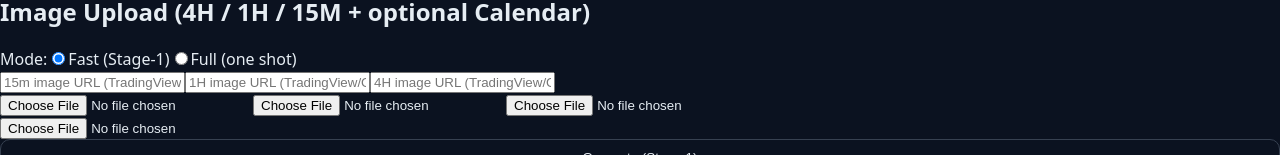
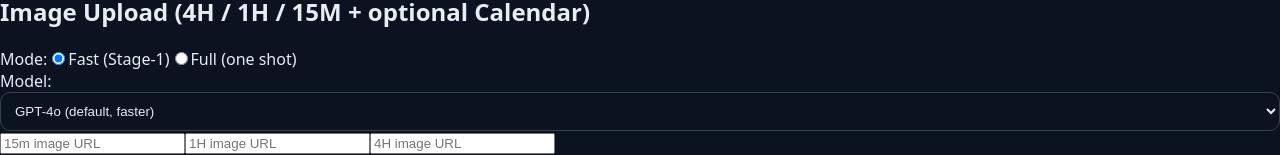
Before and after one commit to yorickbon/trade-plan-app, a Next.js app: page / in a window 1280 px wide. Shown: the part 645-800 px from the top of the page. Built offline with nearby package versions, Linux system fonts and the light colour scheme; no server answers.

Commit message:
Update VisionUpload.tsx

```diff
--- a/components/VisionUpload.tsx
+++ b/components/VisionUpload.tsx
@@ -13,16 +13,7 @@ type Props = {
 type ApiMeta = {
   cacheKey?: string;
   mode?: "fast" | "full" | "expand";
-  sources?: {
-    headlines_used: number;
-    headlines_instrument: string;
-    calendar_used: boolean;
-    csm_used: boolean;
-    csm_time: string;
-    cot_used: boolean;
-    cot_report_date: string | null;
-    cot_error?: string | null;
-  };
+  sources?: any;
 };
 
 export default function VisionUpload({
@@ -37,24 +28,23 @@ export default function VisionUpload({
   const [h4, setH4] = useState<File | null>(null);
   const [calendar, setCalendar] = useState<File | null>(null);
 
-  // URL states (TradingView/Gyazo direct image or page link)
+  // URL states
   const [m15Url, setM15Url] = useState("");
   const [h1Url, setH1Url] = useState("");
   const [h4Url, setH4Url] = useState("");
 
   // Mode & flow
   const [mode, setMode] = useState<"fast" | "full">("fast");
+  const [model, setModel] = useState<"gpt-4o" | "gpt-5">("gpt-4o"); // NEW toggle
   const [cacheKey, setCacheKey] = useState<string | null>(null);
   const [stage1Text, setStage1Text] = useState<string>("");
 
   // UI
   const [busy, setBusy] = useState(false);
   const [error, setError] = useState<string | null>(null);
-
-  // Optional: show how many headlines we bundled (for sanity)
   const [bundledHeadlines, setBundledHeadlines] = useState<number>(0);
 
-  // Refs to clear inputs
+  // Refs
   const refM15 = useRef<HTMLInputElement>(null);
   const refH1 = useRef<HTMLInputElement>(null);
   const refH4 = useRef<HTMLInputElement>(null);
@@ -83,15 +73,15 @@ export default function VisionUpload({
     if (refCal.current) refCal.current.value = "";
   }
 
-  // hard reset when instrument changes or parent bumps resetSignal
   useEffect(() => {
     clearAll();
-    // eslint-disable-next-line react-hooks/exhaustive-deps
   }, [instrument, resetSignal]);
 
   async function fetchHeadlinesForInstrument(code: string) {
     try {
-      const url = `/api/news?instrument=${encodeURIComponent(code)}&hours=48&max=12&_t=${Date.now()}`;
+      const url = `/api/news?instrument=${encodeURIComponent(
+        code
+      )}&hours=48&max=12&_t=${Date.now()}`;
       const r = await fetch(url, { cache: "no-store" });
       const j = await r.json().catch(() => ({}));
       const items: any[] = Array.isArray(j?.items) ? j.items : [];
@@ -106,9 +96,9 @@ export default function VisionUpload({
       setError(null);
       setBusyState(true);
 
-      // Prepare form
       const fd = new FormData();
       fd.append("instrument", instrument);
+      fd.append("model", model); // <-- send model to backend
       if (mode === "fast") fd.append("mode", "fast");
 
       if (m15) fd.append("m15", m15);
@@ -120,10 +110,9 @@ export default function VisionUpload({
       if (h1Url) fd.append("h1Url", h1Url.trim());
       if (h4Url) fd.append("h4Url", h4Url.trim());
 
-      // NEW: inject the exact headlines the UI would use (single source of truth)
       const headlines = await fetchHeadlinesForInstrument(instrument);
       if (headlines.length) {
-        fd.append("headlinesJson", JSON.stringify(headlines)); // server will prefer this if present
+        fd.append("headlinesJson", JSON.stringify(headlines));
         setBundledHeadlines(headlines.length);
       } else {
         setBundledHeadlines(0);
@@ -144,7 +133,6 @@ export default function VisionUpload({
         setStage1Text("");
       }
 
-      // Always show result
       onResult(text);
     } catch (e: any) {
       setError(e?.message || "Error generating plan");
@@ -203,32 +191,46 @@ export default function VisionUpload({
         </label>
       </div>
 
-      {/* URLs (TV/Gyazo) */}
+      {/* Model selector */}
+      <div className="flex items-center gap-3">
+        <label className="text-sm font-medium">Model:</label>
+        <select
+          value={model}
+          onChange={(e) => setModel(e.target.value as "gpt-4o" | "gpt-5")}
+          disabled={busy}
+          className="px-2 py-1 rounded bg-neutral-900 border border-neutral-700 text-sm"
+        >
+          <option value="gpt-4o">GPT-4o (default, faster)</option>
+          <option value="gpt-5">GPT-5 (deeper, slower)</option>
+        </select>
+      </div>
+
+      {/* URLs */}
       <div className="grid grid-cols-1 md:grid-cols-3 gap-2">
         <input
           className="px-2 py-1 rounded bg-neutral-900 border border-neutral-700"
-          placeholder="15m image URL (TradingView/Gyazo)"
+          placeholder="15m image URL"
           value={m15Url}
           onChange={(e) => setM15Url(e.target.value)}
           disabled={busy}
         />
         <input
           className="px-2 py-1 rounded bg-neutral-900 border border-neutral-700"
-          placeholder="1H image URL (TradingView/Gyazo)"
+          placeholder="1H image URL"
           value={h1Url}
           onChange={(e) => setH1Url(e.target.value)}
           disabled={busy}
         />
         <input
           className="px-2 py-1 rounded bg-neutral-900 border border-neutral-700"
-          placeholder="4H image URL (TradingView/Gyazo)"
+          placeholder="4H image URL"
           value={h4Url}
           onChange={(e) => setH4Url(e.target.value)}
           disabled={busy}
         />
       </div>
 
-      {/* Files (optional if URLs provided) */}
+      {/* Files */}
       <div className="grid grid-cols-1 md:grid-cols-3 gap-2">
         <input
           type="file"
@@ -253,7 +255,7 @@ export default function VisionUpload({
         />
       </div>
 
-      {/* Calendar (optional) */}
+      {/* Calendar */}
       <div>
         <input
           type="file"
@@ -273,16 +275,13 @@ export default function VisionUpload({
         >
           {mode === "fast" ? "Generate (Stage-1)" : "Generate Full"}
         </button>
-
         <button
           onClick={handleExpand}
           disabled={busy || !cacheKey}
           className="px-3 py-1 rounded border border-neutral-700 hover:bg-neutral-800 disabled:opacity-50"
-          title={!cacheKey ? "Run Stage-1 first" : "Expand the rest"}
         >
           Expand Full Breakdown
         </button>
-
         <button
           onClick={clearAll}
           disabled={busy}
@@ -290,27 +289,26 @@ export default function VisionUpload({
         >
           Clear All
         </button>
-
         {cacheKey && (
-          <span className="text-xs opacity-70">cache: {cacheKey.slice(0, 10)}…</span>
+          <span className="text-xs opacity-70">
+            cache: {cacheKey.slice(0, 10)}…
+          </span>
         )}
       </div>
 
       {/* Inline helpers */}
       {bundledHeadlines > 0 && (
         <div className="text-xs text-emerald-400">
-          Headlines bundled: {bundledHeadlines} (UI and card will match)
+          Headlines bundled: {bundledHeadlines}
         </div>
       )}
-
       {error && (
         <div className="text-sm text-red-400 whitespace-pre-wrap border border-red-800/60 bg-red-900/10 rounded p-2">
           {error}
         </div>
       )}
-
       <div className="text-xs opacity-70">
-        Required: 15m + 1h + 4h — either files or TV/Gyazo links. Calendar is optional.
+        Required: 15m + 1h + 4h — either files or URLs. Calendar optional.
       </div>
     </div>
   );
```
